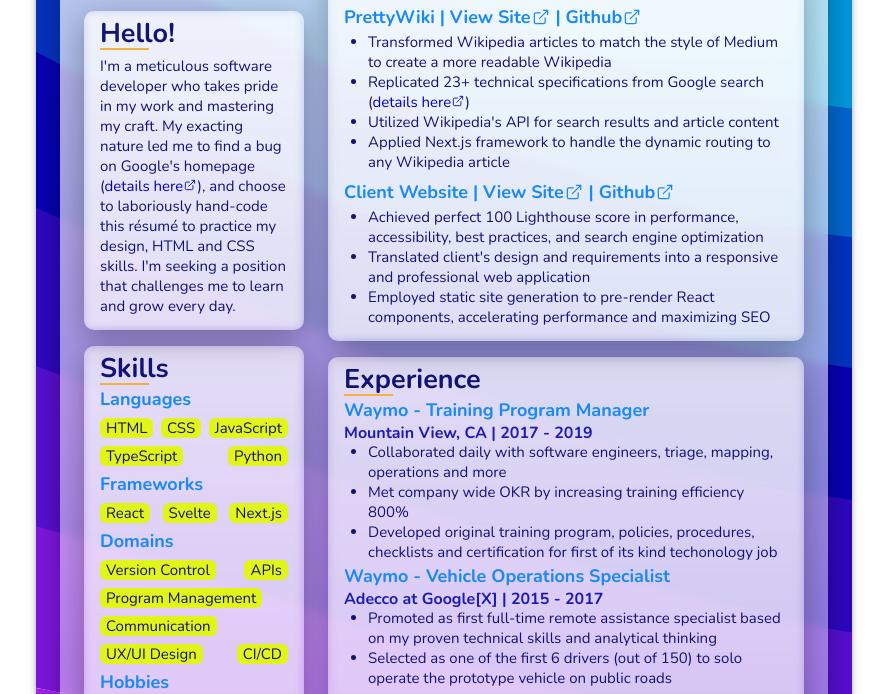
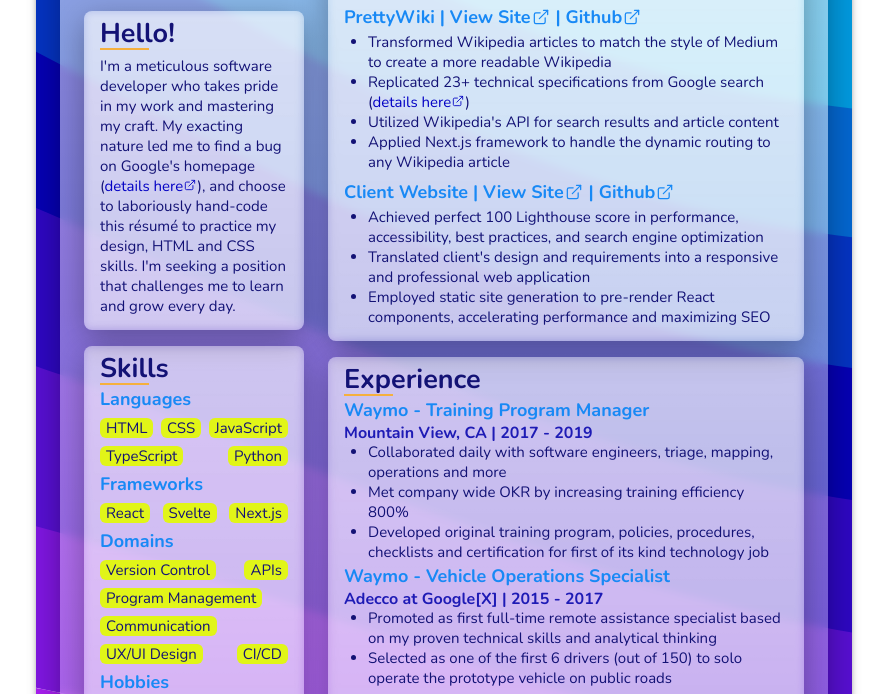
Before and after one commit to aarontabuchi/resume, a plain HTML site: page index.html in a window 1280 px wide. Shown: the part 245-939 px from the top of the page, without its empty margins (196-1083 px from the left). Drawn offline with nearby package versions, Linux system fonts and the light colour scheme.

Commit message:
typo and opacity

```diff
--- a/index.html
+++ b/index.html
@@ -320,7 +320,7 @@
                 <li>
                   Developed original training program, policies, procedures,
                   checklists and certification for first of its kind
-                  techonology job
+                  technology job
                 </li>
               </ul>
               <h3>Waymo - Vehicle Operations Specialist</h3>
--- a/style.css
+++ b/style.css
@@ -36,9 +36,9 @@
       rgba(255, 255, 255, 0.6)
     );
   }
-  section.glass {
-    background: rgba(255, 255, 255, 0.5);
-  }
+    section.glass {
+      background: rgba(255, 255, 255, 0.5);
+    }
 }
 
 body {
@@ -157,19 +157,19 @@ ul {
 
 .glass {
   background: linear-gradient(
-    rgba(255, 255, 255, 0.8),
-    rgba(255, 255, 255, 0.4)
+    rgba(255, 255, 255, 0.6),
+    rgba(255, 255, 255, 0.3)
   );
   box-shadow: 0 8px 32px 0 rgba(0, 0, 0, 0.315);
   backdrop-filter: blur(4.5px);
   -webkit-backdrop-filter: blur(4.5px);
-  border-radius: 10px;
+  border-radius: 8px;
 }
 
 section.glass {
   margin-bottom: 16px;
   padding: 14px 16px;
-  background: rgba(255, 255, 255, 0.25);
+  background: rgba(255, 255, 255, 0.3);
 }
 
 .headshot {
```
